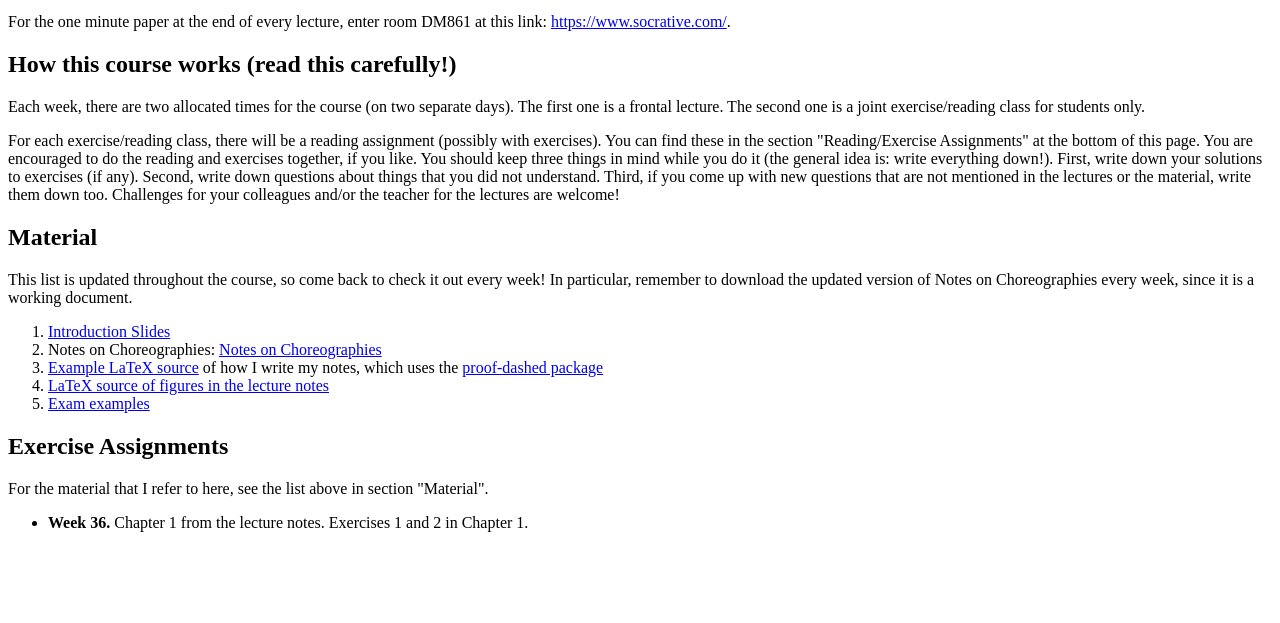
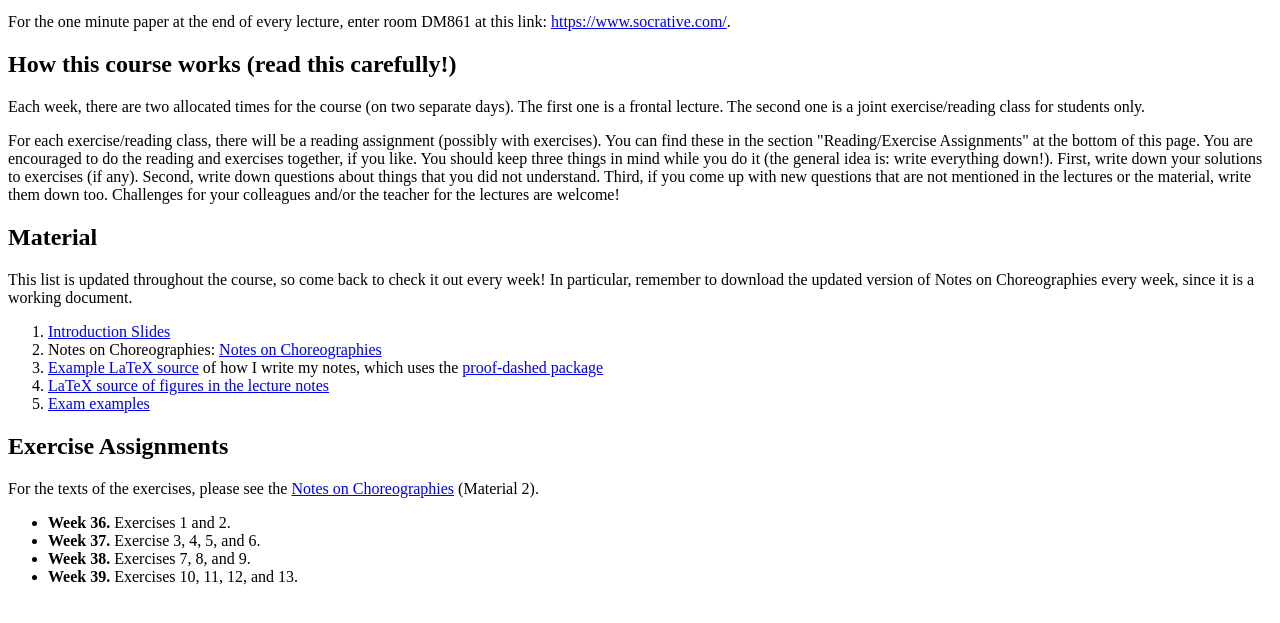
Before and after one commit to fmontesi/website, a plain HTML site: page web/teaching/ct-2019/index.html in a window 1280 px wide. Shown: the part 87-710 px from the top of the page. Drawn offline with Linux system fonts and the light colour scheme.

Commit message:
Exercises

```diff
--- a/web/teaching/ct-2019/index.html
+++ b/web/teaching/ct-2019/index.html
@@ -57,25 +57,25 @@ In particular, remember to download the updated version of Notes on Choreographi
 
 <h2 class="SectionTitle">Exercise Assignments</h2>
 <div>
-For the material that I refer to here, see the list above in section "Material".
+For the texts of the exercises, please see the <a href="files/chor-notes.pdf">Notes on Choreographies</a> (Material 2).
 <ul>
 <li>
 	<strong>Week 36.</strong>
-	Chapter 1 from the lecture notes.
-	Exercises 1 and 2 in Chapter 1.
+	Exercises 1 and 2.
 </li>
-<!-- <li>
+<li>
 	<strong>Week 37.</strong>
-	Exercise 3 in Chapter 1 from Material 2.
+	Exercise 3, 4, 5, and 6.
 </li>
 <li>
 	<strong>Week 38.</strong>
-	Exercises 4 and 5 in Chapter 2 from Material 2.
+	Exercises 7, 8, and 9.
 </li>
 <li>
-	<strong>Week 41.</strong>
-	Exercises 6 and 7 in Chapter 3 from Material 2.
+	<strong>Week 39.</strong>
+	Exercises 10, 11, 12, and 13.
 </li>
+<!--
 <li>
 	<strong>Week 43.</strong>
 	Exercises 8-13 in Chapter 3 from Material 2.
```
Also changed, not shown: web/index.html (+3 -3 lines).
